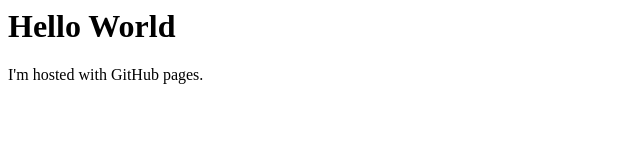
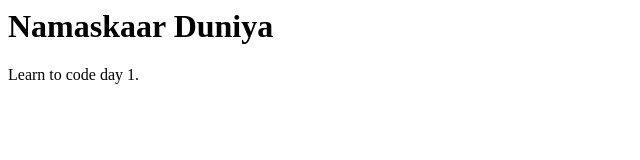
Before and after one commit to kalranishant/kalranishant.github.io, a plain HTML site: page index.html in a window 1280 px wide. Shown: the whole page, without its empty margins (0-640 px from the left). Drawn offline with Linux system fonts and the light colour scheme.

Commit message:
General
Change check

```diff
--- a/index.html
+++ b/index.html
@@ -1,6 +1,6 @@
 <html>
 <body>
-<h1>Hello World</h1>
-<p>I'm hosted with GitHub pages.</p>
+<h1>Namaskaar Duniya</h1>
+<p>Learn to code day 1.</p>
 </body>
 </html>
```
